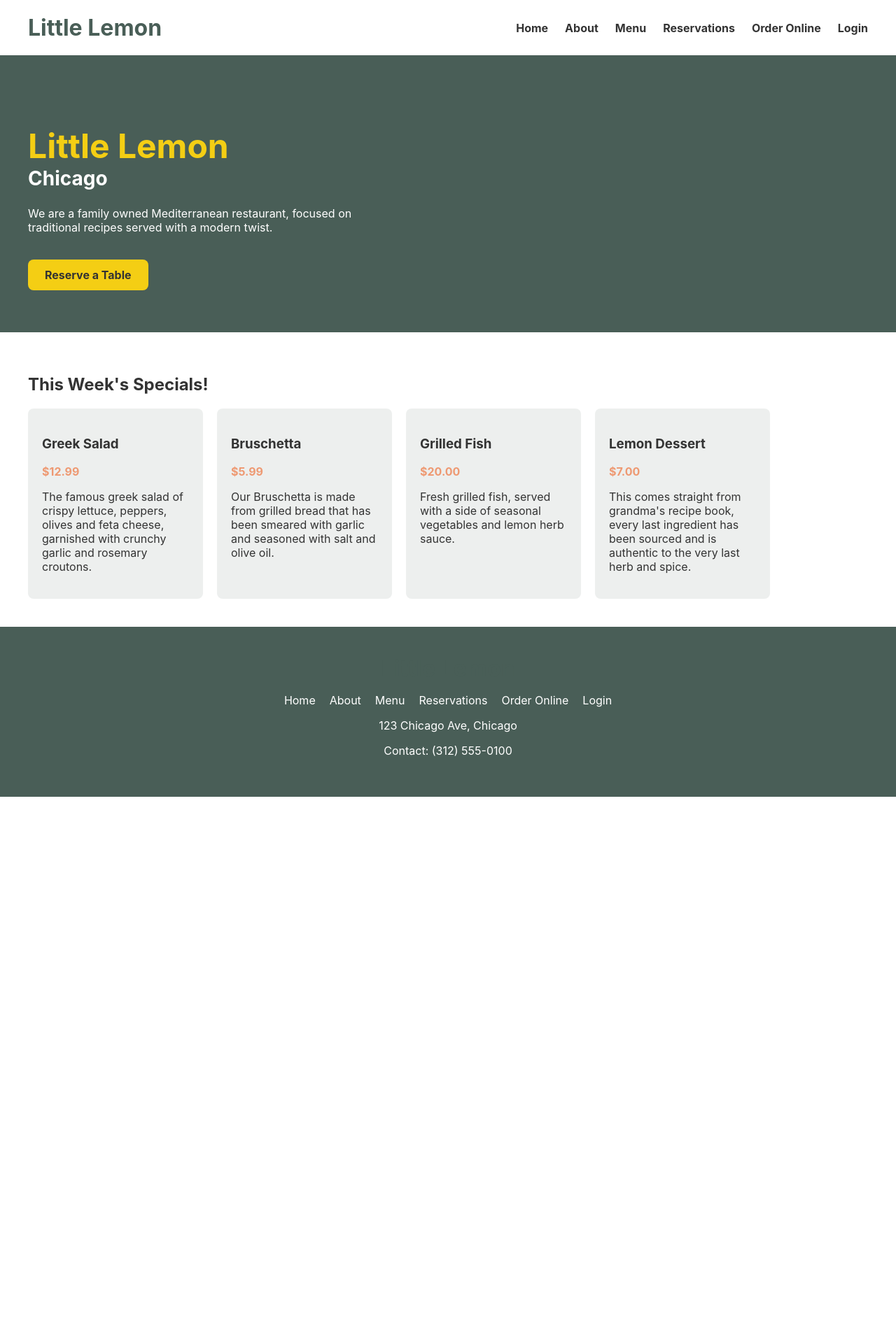
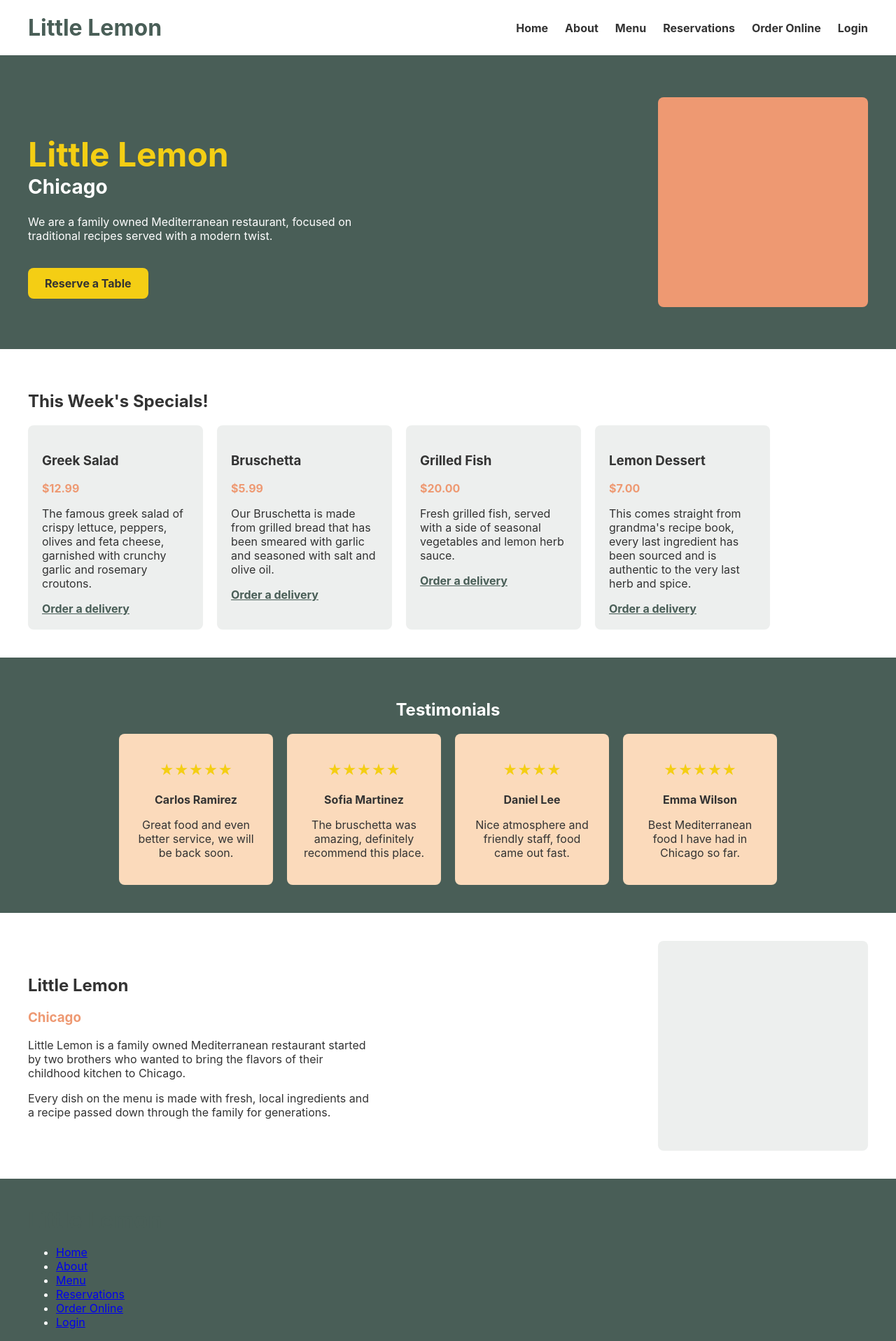
Before and after one commit to Padronline/little-lemon-lpadron, a React (Create React App) app: page / in a window 1280 px wide. Shown: the top 1917 px of the page at 70% size. Before the commit the page ends 1139 px from the top, so only its background shows below. Built offline with nearby package versions, Linux system fonts and the light colour scheme.

Commit message:
Hook up About and Testimonials, add delivery links to menu

```diff
--- a/src/App.css
+++ b/src/App.css
@@ -35,30 +35,52 @@
   background-color: var(--color-primary-green);
   color: #ffffff;
   padding: 40px;
-  text-align: center;
 }
 
-.footer-list {
+.footer-columns {
+  display: flex;
+  flex-wrap: wrap;
+  justify-content: space-between;
+  gap: 20px;
+  max-width: 900px;
+  margin: 0 auto;
+}
+
+.footer-column ul {
   list-style: none;
-  display: flex;
-  justify-content: center;
-  gap: 20px;
   padding: 0;
 }
 
-.footer-list a {
+.footer-column a {
   color: #ffffff;
   text-decoration: none;
+}
+
+.footer-copy {
+  text-align: center;
+  margin-top: 30px;
 }
 
 .hero {
   background-color: var(--color-primary-green);
   color: #ffffff;
   padding: 60px 40px;
+  display: flex;
+  justify-content: space-between;
+  align-items: center;
+  gap: 40px;
+  flex-wrap: wrap;
 }
 
 .hero-text {
   max-width: 500px;
+}
+
+.hero-image {
+  background-color: var(--color-secondary-orange);
+  width: 300px;
+  height: 300px;
+  border-radius: 8px;
 }
 
 .hero-text h1 {
@@ -105,6 +127,68 @@
   font-weight: bold;
 }
 
+.menu-card a {
+  color: var(--color-primary-green);
+  font-weight: bold;
+}
+
+.testimonials {
+  background-color: var(--color-primary-green);
+  color: #ffffff;
+  padding: 40px;
+  text-align: center;
+}
+
+.testimonials-list {
+  display: flex;
+  flex-wrap: wrap;
+  justify-content: center;
+  gap: 20px;
+  margin-top: 20px;
+}
+
+.testimonial-card {
+  background-color: var(--color-secondary-peach);
+  color: #333333;
+  border-radius: 8px;
+  padding: 20px;
+  width: 220px;
+}
+
+.stars {
+  color: var(--color-primary-yellow);
+  font-size: 20px;
+}
+
+.testimonial-name {
+  font-weight: bold;
+}
+
+.about {
+  padding: 40px;
+  display: flex;
+  justify-content: space-between;
+  align-items: center;
+  gap: 40px;
+  flex-wrap: wrap;
+}
+
+.about-text {
+  max-width: 500px;
+}
+
+.about-text h3 {
+  color: #ee9972;
+  margin-top: 0;
+}
+
+.about-image {
+  background-color: var(--color-secondary-gray);
+  width: 300px;
+  height: 300px;
+  border-radius: 8px;
+}
+
 .booking {
   padding: 40px;
 }
--- a/src/components/Main.js
+++ b/src/components/Main.js
@@ -1,4 +1,6 @@
 import Menu from './Menu';
+import Testimonials from './Testimonials';
+import About from './About';
 
 function Main() {
   return (
@@ -13,8 +15,11 @@ function Main() {
           </p>
           <a href="/booking" className="btn-reserve">Reserve a Table</a>
         </div>
+        <div className="hero-image"></div>
       </section>
       <Menu />
+      <Testimonials />
+      <About />
     </main>
   );
 }
--- a/src/components/Menu.js
+++ b/src/components/Menu.js
@@ -2,7 +2,7 @@ import recipes from '../recipes';
 
 function Menu() {
   return (
-    <section className="menu">
+    <section className="menu" id="menu">
       <h2>This Week's Specials!</h2>
       <div className="menu-list">
         {recipes.map((item) => (
@@ -10,6 +10,7 @@ function Menu() {
             <h3>{item.name}</h3>
             <p className="price">{item.price}</p>
             <p>{item.description}</p>
+            <a href="/booking">Order a delivery</a>
           </div>
         ))}
       </div>
```
